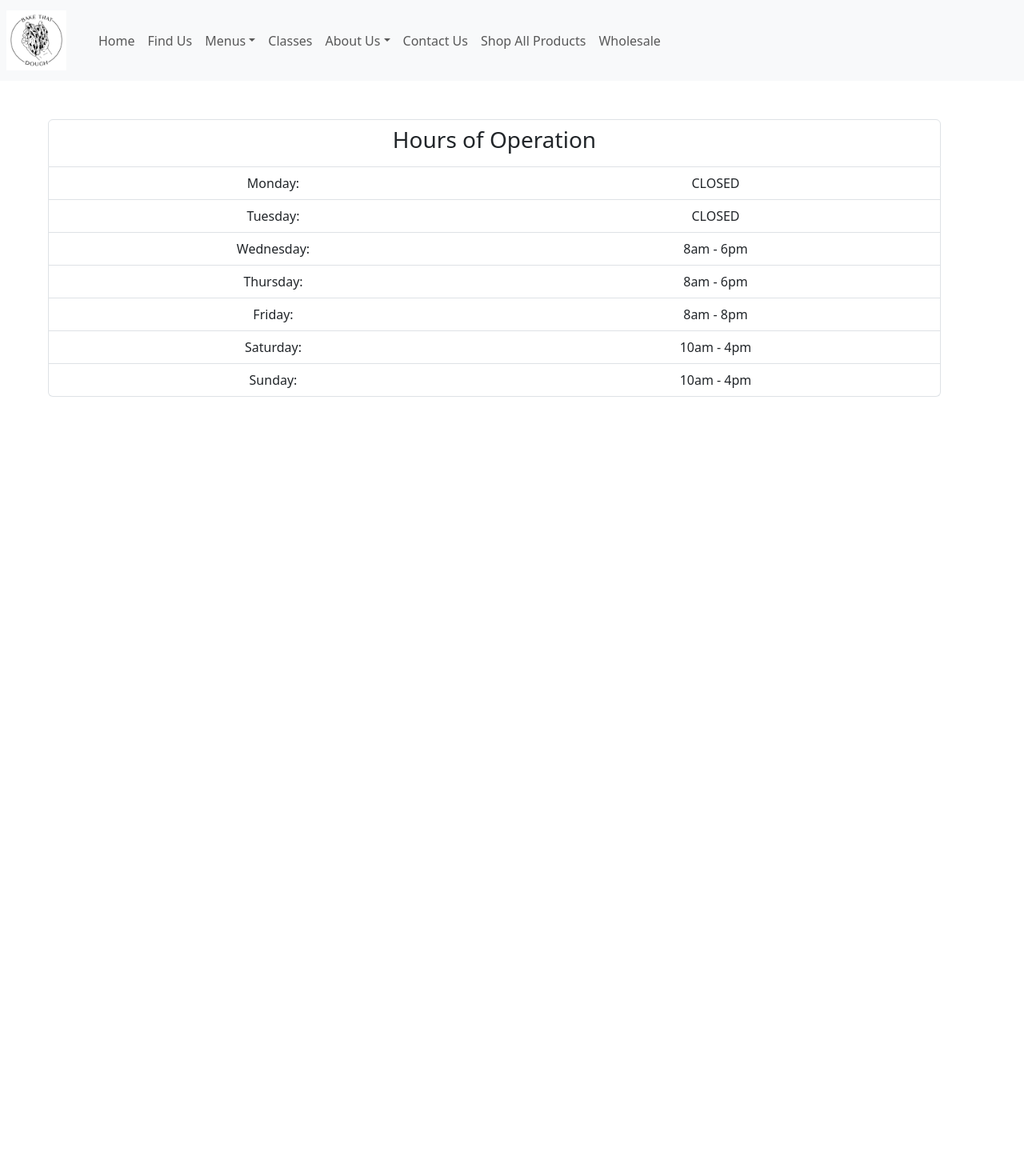
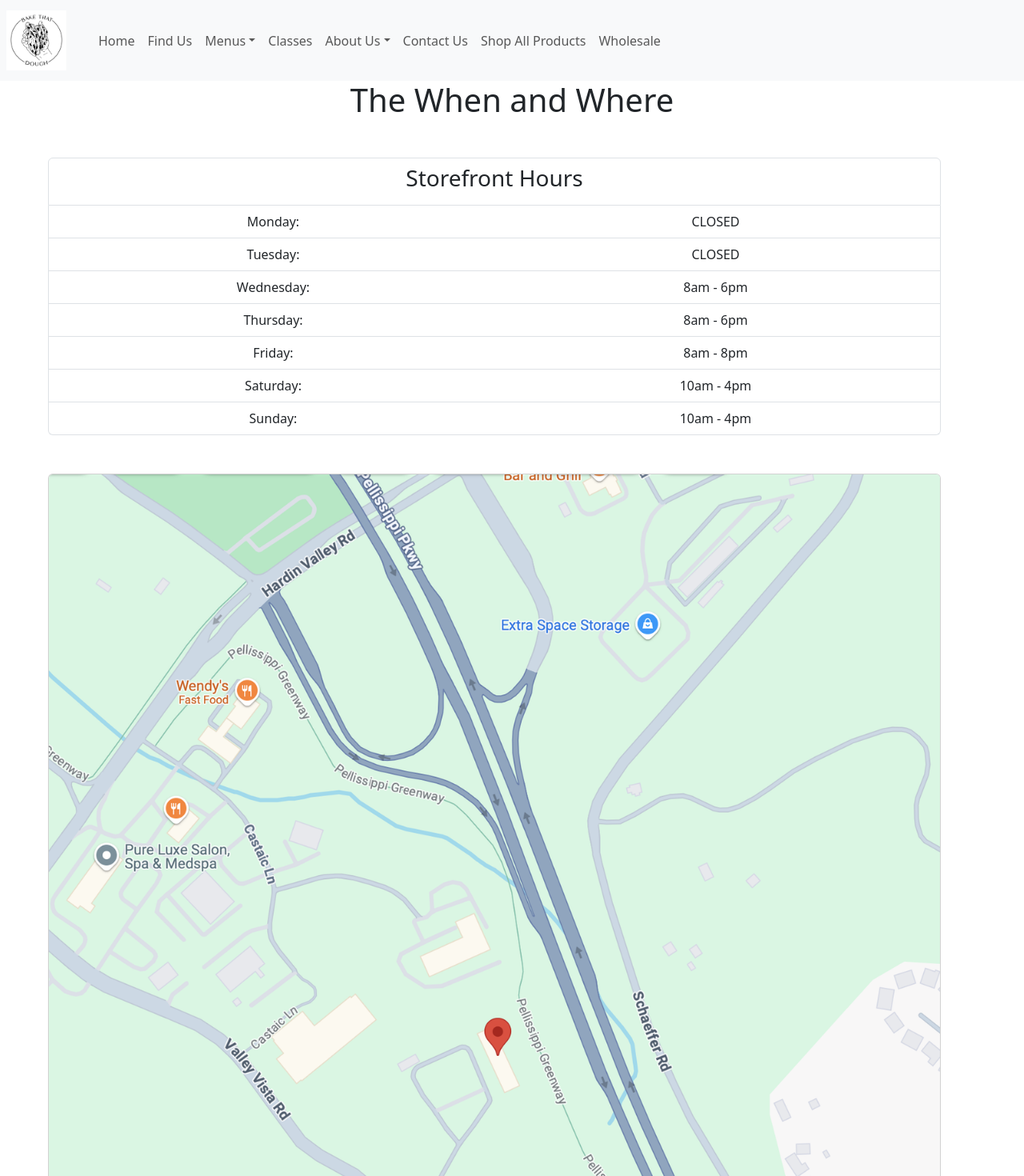
Before and after one commit to aaron-webdev/btd_repo, a React (Vite) app in the folder btd_react/: page /findus in a window 1280 px wide. Shown: the top 1470 px of the page at 80% size. Before the commit the page ends 800 px from the top, so only its background shows below. Built offline with nearby package versions, Linux system fonts and the light colour scheme.

Commit message:
quicksave

```diff
--- /dev/null
+++ b/btd_react/src/App.css
@@ -0,0 +1,3 @@
+.mapLinks{
+    color:black;
+}
--- a/btd_react/src/App.jsx
+++ b/btd_react/src/App.jsx
@@ -7,6 +7,7 @@ import Homepage from "./pages/Homepage.jsx";
 import AboutUs from "./pages/AboutUs.jsx";
 import FindUs from "./pages/FindUs.jsx";
 import EasterPreorder from "./pages/EasterPreorder.jsx";
+import './App.css';
 
 
 
--- a/btd_react/src/componets/StoreHours.jsx
+++ b/btd_react/src/componets/StoreInfo.jsx
@@ -2,24 +2,28 @@ import Container from 'react-bootstrap/Container';
 import ListGroup from 'react-bootstrap/ListGroup';
 import Row from 'react-bootstrap/Row';
 import Col from 'react-bootstrap/Col';
+import Card from 'react-bootstrap/Card';
+
+import StoreMap from './../assets/map_cap.png'
 
 
 
 
-export default function StoreHours()
+export default function StoreInfo()
 {
 
 
 
     return(
         <>
+            <h1>The When and Where</h1>
             <Container className='m-5 p-auto'id='storeHours'>
                 <ListGroup>
 
                     <ListGroup.Item>
                         <Row>
                             <Col>
-                                <h3>Hours of Operation</h3>
+                                <h3>Storefront Hours</h3>
                             </Col>
                         </Row>
                     </ListGroup.Item>
@@ -103,6 +107,13 @@ export default function StoreHours()
 
                 </ListGroup>
             </Container>
+
+            <Container className='m-5 p-auto'id='storeAddress'>
+                <Card>
+                    <Card.Img variant='top' src={StoreMap}/>
+                    <Card.Title></Card.Title>
+                </Card>Storefront Location
+            </Container>
         </>
     )
 }
@@ -119,4 +130,7 @@ export default function StoreHours()
         </Col>
     </Row>
     </ListGroup.Item>
+
+
+    https://www.google.com/maps/dir/35.8950022,-84.1962554/10700+Virginia+Pine+Way,+Knoxville,+TN+37932/@35.9200054,-84.2182576,13z/data=!3m1!4b1!4m9!4m8!1m1!4e1!1m5!1m1!1s0x885c2e27af961b3d:0x5375b639c2a4aeb4!2m2!1d-84.1561482!2d35.9452135?entry=ttu&g_ep=EgoyMDI1MDUyMS4wIKXMDSoJLDEwMjExNDUzSAFQAw%3D%3D
 */
--- a/btd_react/src/pages/FindUs.jsx
+++ b/btd_react/src/pages/FindUs.jsx
@@ -1,4 +1,4 @@
-import StoreHours from "../componets/StoreHours";
+import StoreInfo from "../componets/StoreInfo.jsx";
 import NavigationMenu from './../componets/NavigationMenu.jsx';
 
 
@@ -11,7 +11,7 @@ export default function FindUs()
     return(
         <>
         <NavigationMenu/>
-            <StoreHours/>
+        <StoreInfo/>
         </>
 
     )
```
Also changed, not shown: btd_react/src/assets/map_cap.png.
